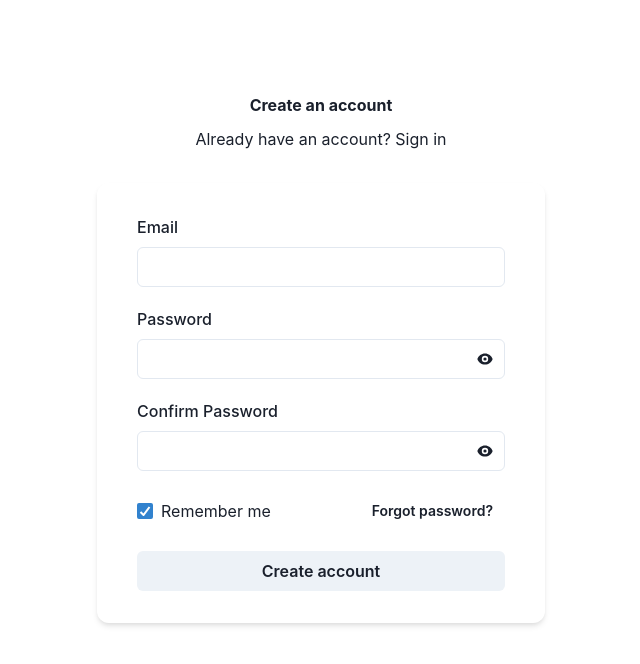
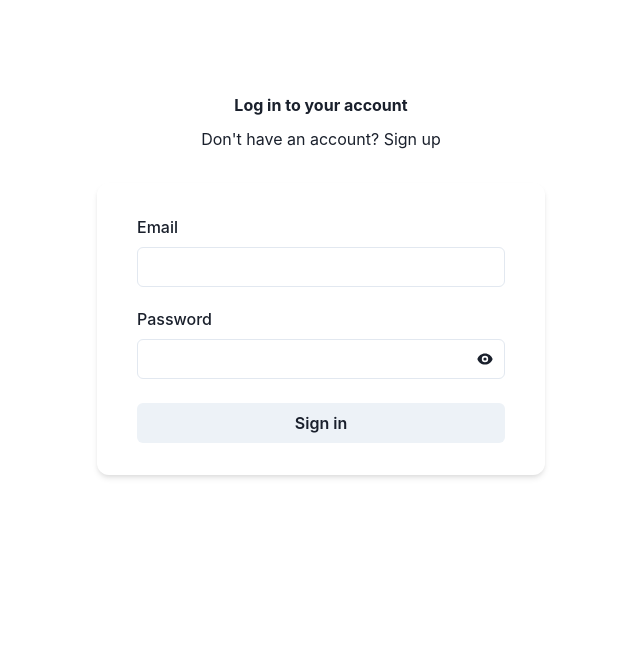
Before and after one commit to AbhinavGS/popcorn-time, a React (Vite) app: page / in a window 1280 px wide. Shown: the top 664 px of the page, without its empty margins (319-959 px from the left). Built offline with nearby package versions, Linux system fonts and the light colour scheme.

Commit message:
add router config

```diff
--- a/src/App.tsx
+++ b/src/App.tsx
@@ -1,9 +1,9 @@
-import SignUpScreen from "./screens/SignUpScreen";
+import LoginScreen from "./screens/LoginScreen";
 
 function App() {
   return (
     <>
-      <SignUpScreen />
+      <LoginScreen />
     </>
   );
 }
--- a/src/components/PasswordField.tsx
+++ b/src/components/PasswordField.tsx
@@ -4,7 +4,6 @@ import {
   IconButton,
   Input,
   InputGroup,
-  InputProps,
   InputRightElement,
   useDisclosure,
   useMergeRefs,
@@ -12,7 +11,11 @@ import {
 import { forwardRef, useRef } from "react";
 import { HiEye, HiEyeOff } from "react-icons/hi";
 
-export const PasswordField = forwardRef<HTMLInputElement, InputProps>(
+interface CustomProps {
+  forReEnter?: boolean;
+}
+
+export const PasswordField = forwardRef<HTMLInputElement, CustomProps>(
   (props, ref) => {
     const { isOpen, onToggle } = useDisclosure();
     const inputRef = useRef<HTMLInputElement>(null);
--- a/src/main.tsx
+++ b/src/main.tsx
@@ -1,13 +1,28 @@
 import React from "react";
 import ReactDOM from "react-dom/client";
+
 import { ChakraProvider } from "@chakra-ui/react";
-import App from "./App.tsx";
+import { createBrowserRouter, RouterProvider } from "react-router-dom";
+
+import LoginScreen from "./screens/LoginScreen.tsx";
+import SignUpScreen from "./screens/SignUpScreen.tsx";
 import "./index.css";
+
+const router = createBrowserRouter([
+  {
+    path: "/",
+    element: <LoginScreen />,
+  },
+  {
+    path: "/signup",
+    element: <SignUpScreen />,
+  },
+]);
 
 ReactDOM.createRoot(document.getElementById("root")!).render(
   <React.StrictMode>
     <ChakraProvider>
-      <App />
+      <RouterProvider router={router} />
     </ChakraProvider>
   </React.StrictMode>
 );
--- a/src/screens/LoginScreen.tsx
+++ b/src/screens/LoginScreen.tsx
@@ -1,17 +1,15 @@
 import {
   Box,
   Button,
-  Checkbox,
   Container,
   FormControl,
   FormLabel,
   Heading,
-  HStack,
   Input,
-  Link,
   Stack,
   Text,
 } from "@chakra-ui/react";
+import { Link } from "react-router-dom";
 import { PasswordField } from "../components/PasswordField";
 
 const LoginScreen = () => {
@@ -28,7 +26,7 @@ const LoginScreen = () => {
               Log in to your account
             </Heading>
             <Text color="fg.muted">
-              Don't have an account? <Link href="#">Sign up</Link>
+              Don't have an account? <Link to="/signup">Sign up</Link>
             </Text>
           </Stack>
         </Stack>
@@ -47,14 +45,8 @@ const LoginScreen = () => {
               </FormControl>
               <PasswordField />
             </Stack>
-            <HStack justify="space-between">
-              <Checkbox defaultChecked>Remember me</Checkbox>
-              <Button variant="text" size="sm">
-                Forgot password?
-              </Button>
-            </HStack>
             <Stack spacing="6">
-              <Button>Sign in</Button>
+              <Button isActive={false}>Sign in</Button>
             </Stack>
           </Stack>
         </Box>
--- a/src/screens/SignUpScreen.tsx
+++ b/src/screens/SignUpScreen.tsx
@@ -1,17 +1,15 @@
 import {
   Box,
   Button,
-  Checkbox,
   Container,
   FormControl,
   FormLabel,
   Heading,
-  HStack,
   Input,
-  Link,
   Stack,
   Text,
 } from "@chakra-ui/react";
+import { Link } from "react-router-dom";
 import { PasswordField } from "../components/PasswordField";
 
 const SignUpScreen = () => {
@@ -26,7 +24,7 @@ const SignUpScreen = () => {
           <Stack spacing={{ base: "2", md: "3" }} textAlign="center">
             <Heading size={{ base: "xs", md: "sm" }}>Create an account</Heading>
             <Text color="fg.muted">
-              Already have an account? <Link href="#">Sign in</Link>
+              Already have an account? <Link to="/">Sign in</Link>
             </Text>
           </Stack>
         </Stack>
@@ -46,12 +44,6 @@ const SignUpScreen = () => {
               <PasswordField />
               <PasswordField forReEnter={true} />
             </Stack>
-            <HStack justify="space-between">
-              <Checkbox defaultChecked>Remember me</Checkbox>
-              <Button variant="text" size="sm">
-                Forgot password?
-              </Button>
-            </HStack>
             <Stack spacing="6">
               <Button>Create account</Button>
             </Stack>
```
